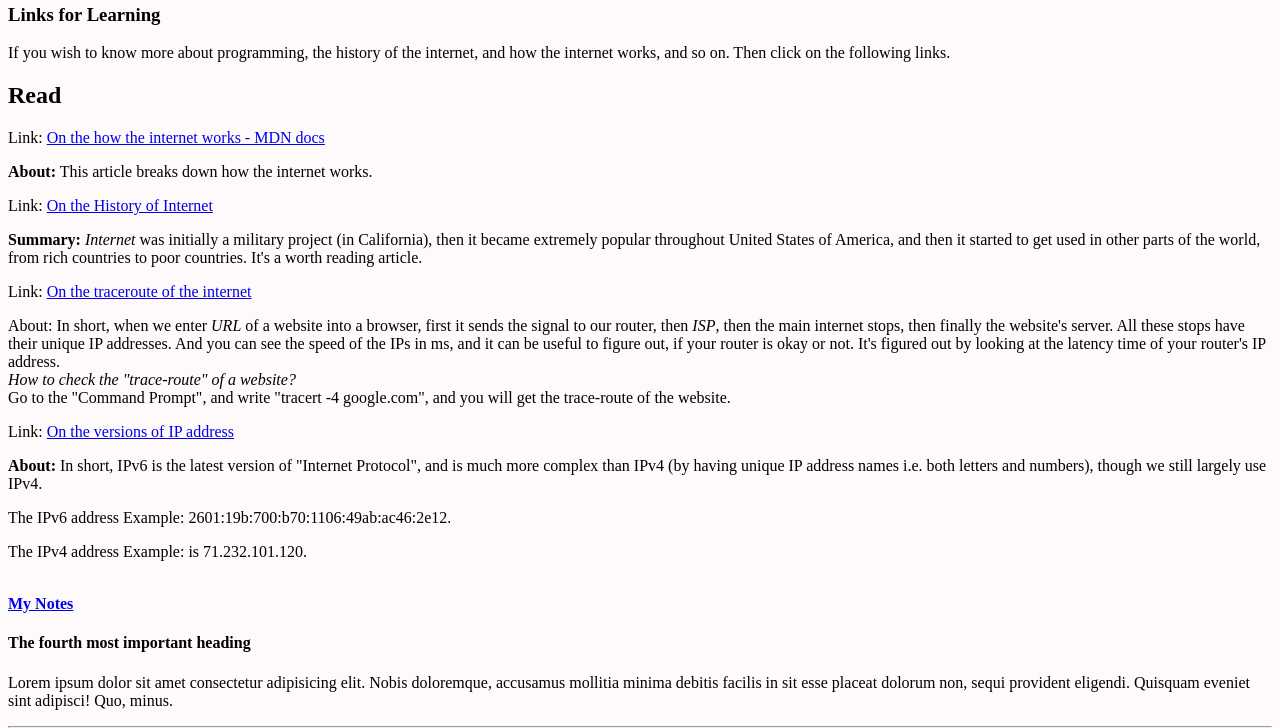
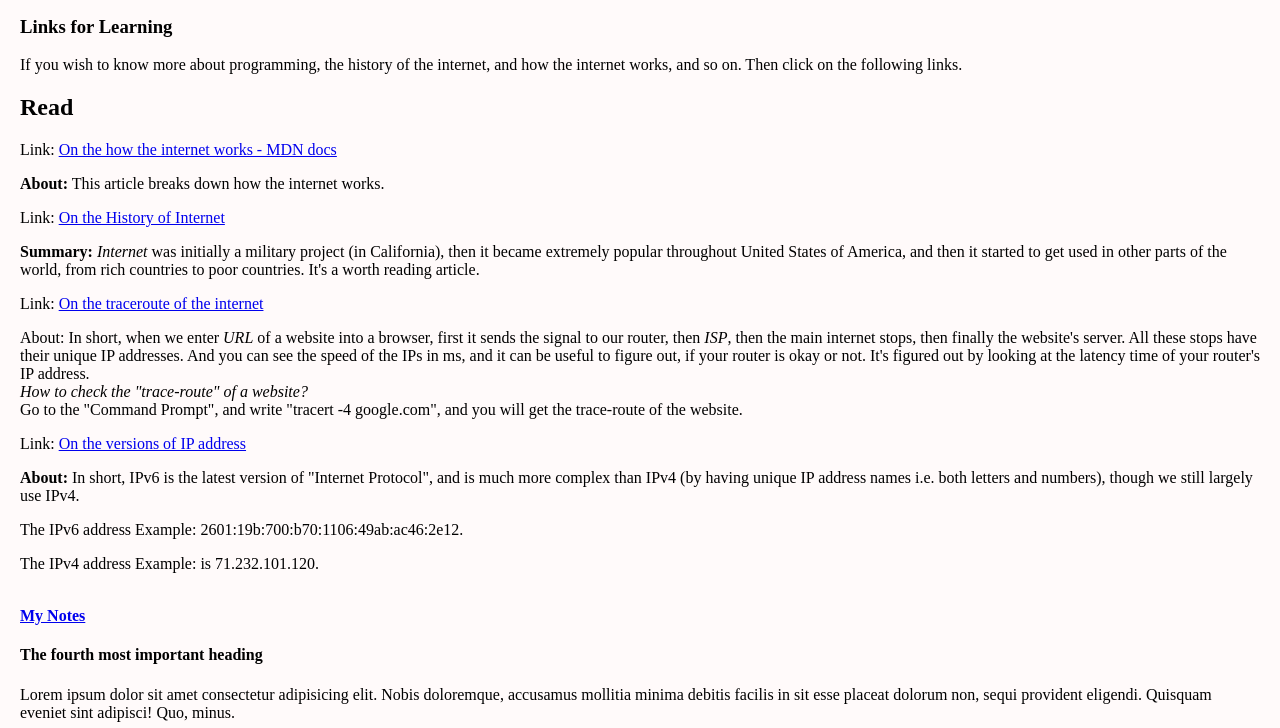
Before and after one commit to aneesburki/first-site, a plain HTML site: page index.html in a window 1280 px wide. Shown: the part 175-903 px from the top of the page. Drawn offline with Linux system fonts and the light colour scheme.

Commit message:
Update index.html

```diff
--- a/index.html
+++ b/index.html
@@ -8,6 +8,9 @@
       body{
         background-color: snow;
         color: black;
+      }
+      body{
+        margin: 20px;
       }
 
 
```
